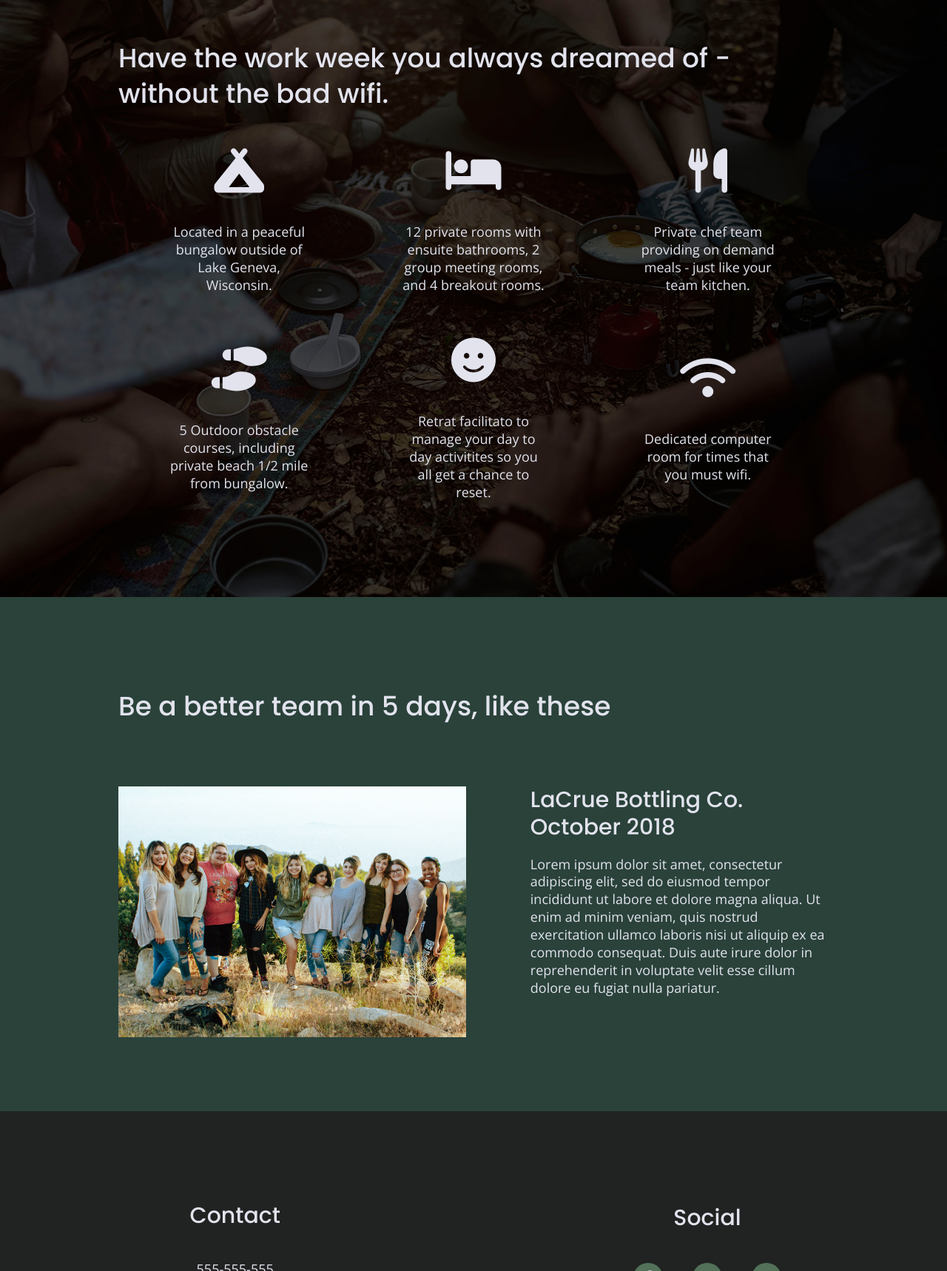
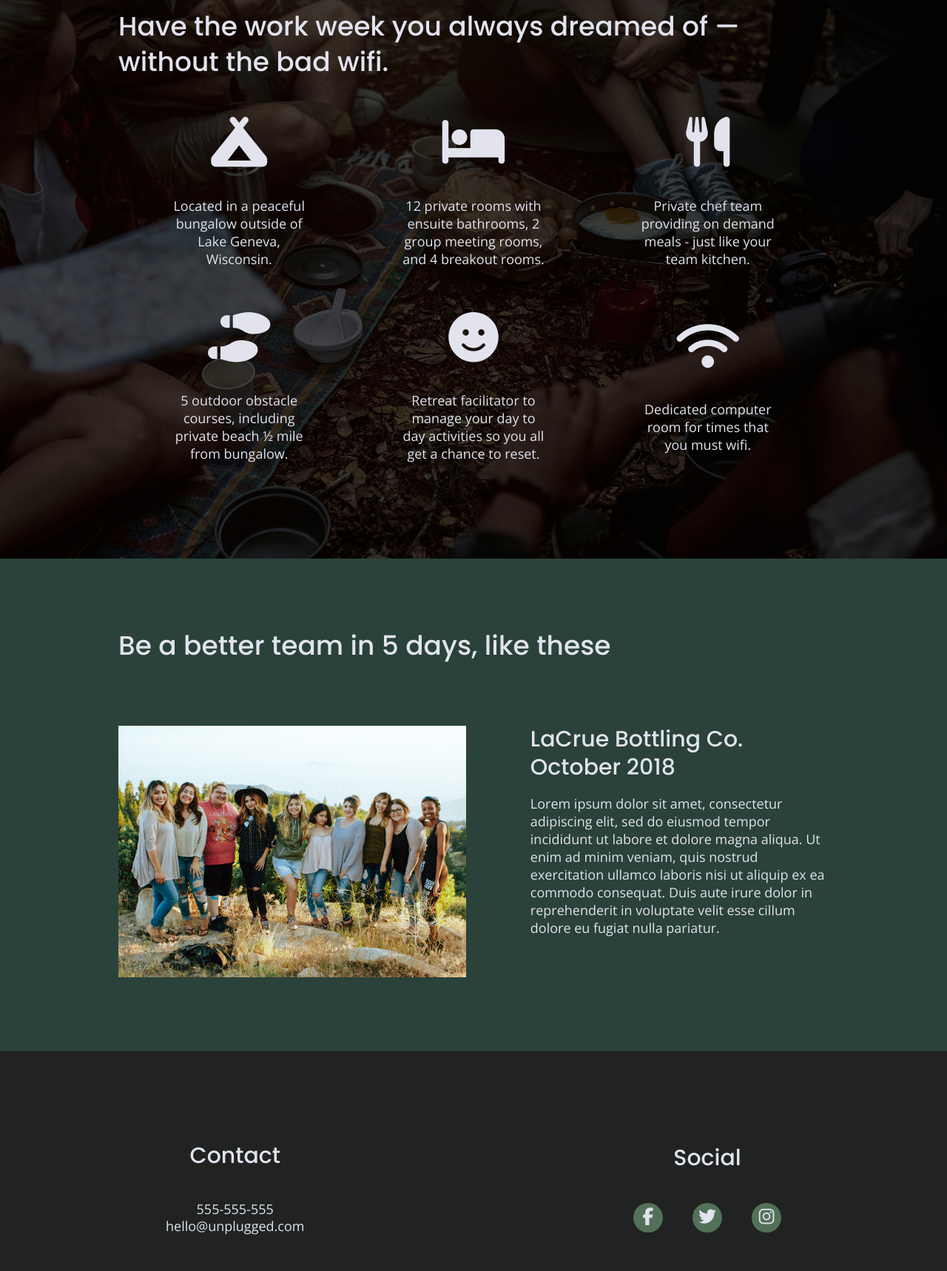
Before and after one commit to deannadavia/unplugged-site, a website: page index.html in a window 1280 px wide. Shown: the part 1082-2800 px from the top of the page at 74% size. Drawn offline with nearby package versions, Linux system fonts and the light colour scheme.

Commit message:
Finalized html and css

```diff
--- a/css/main.css
+++ b/css/main.css
@@ -102,6 +102,8 @@ body {
 ul,
 ol {
   list-style-type: none;
+  margin: 0;
+  padding: 0;
 }
 
 a {
@@ -113,7 +115,7 @@ h2 {
   font-family: 'Poppins', sans-serif;
   font-size: 1.875em;
   font-weight: 500;
-
+  margin: 0;
 }
 
 h3,
@@ -154,11 +156,11 @@ address {
 
 header,
 footer {
+  background-color: #202322;
   display: flex;
   justify-content: center;
   align-items: center;
   flex-flow: row wrap;
-  background-color: #202322;
 }
 
 header {
@@ -244,9 +246,9 @@ footer .social-icons p {
 }
 
 footer .social-icons p i {
-  size: 1.3125em;
+ font-size: 1.3125em;
 }
-}
+
 footer .copyright {
   margin: 20px 0;
 }
@@ -334,6 +336,7 @@ input[type=button] {
   justify-content: center;
   align-items: center;
   flex-flow: row wrap;
+  text-align: center;
 }
 
 .features i {
--- a/index.html
+++ b/index.html
@@ -35,7 +35,7 @@
     <div class="content-wrapper">
       <figure>
         <a href="#">
-          <img src="img/unplugged-logo.png" alt="unplugged logo">
+          <img src="img/unplugged-logo.png" alt="unplugged logo"/>
         </a>
       </figure>
       <div class="header-divider"></div>
@@ -72,31 +72,55 @@
 
     <section class="features">
       <div class="content-wrapper">
-        <h2> Have the work week you always dreamed of - without the bad wifi.</h2>
+        <h2>Have the work week you always dreamed of — without the bad wifi.</h2>
         <div class="features-items">
           <article>
+            <p class="fontawesome-icon">
               <i class="fas fa-campground"></i>
-            <p class="features-item-description">Located in a peaceful bungalow outside of Lake Geneva, Wisconsin.</p>
+            </p>
+            <p class="features-item-description">
+              Located in a peaceful bungalow outside of Lake Geneva, Wisconsin.
+            </p>
           </article>
           <article>
+            <p class="fontawesome-icon">
               <i class="fas fa-bed"></i>
-            <p class="features-item-description">12 private rooms with ensuite bathrooms, 2 group meeting rooms, and 4 breakout rooms.</p>
+            </p>
+            <p class="features-item-description">
+              12 private rooms with ensuite bathrooms, 2 group meeting rooms, and 4 breakout rooms.
+            </p>
           </article>
           <article>
+            <p class="fontawesome-icon">
               <i class="fas fa-utensils"></i>
-            <p class="features-item-description">Private chef team providing on demand meals - just like your team kitchen.</p>
+            </p>
+            <p class="features-item-description">
+              Private chef team providing on demand meals - just like your team kitchen.
+            </p>
           </article>
           <article>
+            <p class="fontawesome-icon">
               <i class="fas fa-shoe-prints"></i>
-            <p class="features-item-description">5 Outdoor obstacle courses, including private beach 1/2 mile from bungalow.</p>
+            </p>
+            <p class="features-item-description">
+              5 outdoor obstacle courses, including private beach ½ mile from bungalow.
+            </p>
           </article>
           <article>
+            <p class="fontawesome-icon">
               <i class="fas fa-smile"></i>
-            <p class="features-item-description">Retrat facilitato to manage your day to day activitites so you all get a chance to reset.</p>
+            </p>
+            <p class="features-item-description">
+              Retreat facilitator to manage your day to day activities so you all get a chance to reset.
+            </p>
           </article>
           <article>
+            <p class="fontawesome-icon">
               <i class="fas fa-wifi"></i>
-            <p class="features-item-description">Dedicated computer room for times that you must wifi.</p>
+            </p>
+            <p class="features-item-description">
+              Dedicated computer room for times that you must wifi.
+            </p>
           </article>
         </div>
       </div>
@@ -107,7 +131,7 @@
         <h2> Be a better team in 5 days, like these</h2>
         <article>
           <figure>
-            <img src="img/review-team.jpg" alt="team" />
+            <img src="img/review-team.jpg" alt="team"/>
           </figure>
           <div>
             <h3>LaCrue Bottling Co. October 2018</h3>
@@ -122,10 +146,12 @@
   <footer>
     <div class="content-wrapper">
       <div class="footer-content">
-        <address class="contact">
+        <div class="contact">
           <h4>Contact</h4>
+          <address>
           <p>555-555-555<br>hello@unplugged.com</p>
           </address>
+        </div>
         <div class="social">
           <h4>Social</h4>
           <div class="social-icons">
@@ -137,7 +163,7 @@
       </div>
     </div>
     <div class="copyright">
-      <p>Copyright 2020 | Umnplugged</p>
+      <p>Copyright 2020 | Unplugged</p>
     </div>
   </footer>
 
```
Also changed, not shown: about/index.html (+10 -7 lines), faq/index.html (+11 -7 lines). Lines whose indentation alone changed are shown as unchanged.
